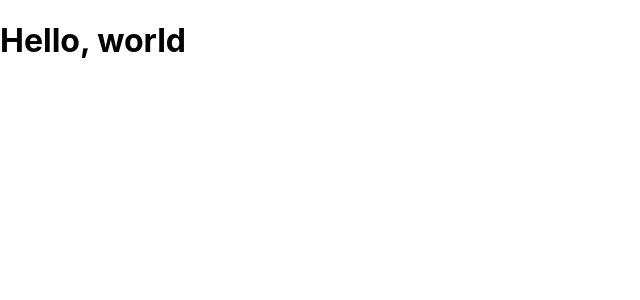
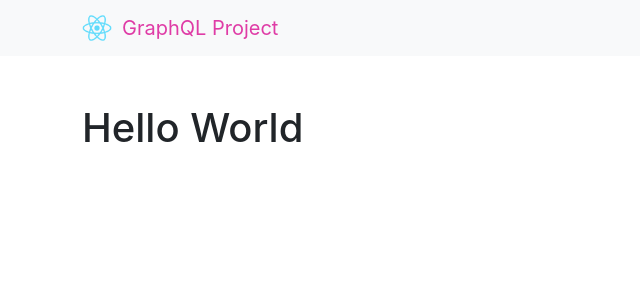
Before and after one commit to tiaan-jonker/GraphQL-Project-App, a React (Create React App) app in the folder client/: page / in a window 1280 px wide. Shown: the top 300 px of the page, without its empty margins (0-640 px from the left). Built offline with nearby package versions, Linux system fonts and the light colour scheme.

Commit message:
Header included and styled

```diff
--- a/client/public/index.html
+++ b/client/public/index.html
@@ -10,34 +10,23 @@
       content="Web site created using create-react-app"
     />
     <link rel="apple-touch-icon" href="%PUBLIC_URL%/logo192.png" />
-    <!--
-      manifest.json provides metadata used when your web app is installed on a
-      user's mobile device or desktop. See https://developers.google.com/web/fundamentals/web-app-manifest/
-    -->
     <link rel="manifest" href="%PUBLIC_URL%/manifest.json" />
-    <!--
-      Notice the use of %PUBLIC_URL% in the tags above.
-      It will be replaced with the URL of the `public` folder during the build.
-      Only files inside the `public` folder can be referenced from the HTML.
-
-      Unlike "/favicon.ico" or "favicon.ico", "%PUBLIC_URL%/favicon.ico" will
-      work correctly both with client-side routing and a non-root public URL.
-      Learn how to configure a non-root public URL by running `npm run build`.
-    -->
+    <!-- CSS only -->
+    <link
+      href="https://cdn.jsdelivr.net/npm/bootstrap@5.2.0-beta1/dist/css/bootstrap.min.css"
+      rel="stylesheet"
+      integrity="sha384-0evHe/X+R7YkIZDRvuzKMRqM+OrBnVFBL6DOitfPri4tjfHxaWutUpFmBp4vmVor"
+      crossorigin="anonymous"
+    />
+    <!-- JavaScript Bundle with Popper -->
+    <script
+      src="https://cdn.jsdelivr.net/npm/bootstrap@5.2.0-beta1/dist/js/bootstrap.bundle.min.js"
+      integrity="sha384-pprn3073KE6tl6bjs2QrFaJGz5/SUsLqktiwsUTF55Jfv3qYSDhgCecCxMW52nD2"
+      crossorigin="anonymous"
+    ></script>
     <title>GraphQL Project</title>
   </head>
   <body>
-    <noscript>You need to enable JavaScript to run this app.</noscript>
     <div id="root"></div>
-    <!--
-      This HTML file is a template.
-      If you open it directly in the browser, you will see an empty page.
-
-      You can add webfonts, meta tags, or analytics to this file.
-      The build step will place the bundled scripts into the <body> tag.
-
-      To begin the development, run `npm start` or `yarn start`.
-      To create a production bundle, use `npm run build` or `yarn build`.
-    -->
   </body>
 </html>
--- a/client/src/App.js
+++ /dev/null
@@ -1,9 +0,0 @@
-function App() {
-  return (
-    <div className='container'>
-      <h1>Hello, world</h1>
-    </div>
-  )
-}
-
-export default App
--- /dev/null
+++ b/client/src/App.jsx
@@ -0,0 +1,15 @@
+import { Header } from './components/Header'
+import { ApolloProvider, ApolloClinet, InMemoryCache } from '@apollo/client'
+
+
+
+export const App = () => {
+  return (
+    <div>
+      <Header />
+      <div className='container'>
+        <h1>Hello World</h1>
+      </div>
+    </div>
+  )
+}
--- /dev/null
+++ b/client/src/components/Header.jsx
@@ -0,0 +1,16 @@
+import logo from './assets/logo.png'
+
+export const Header = () => {
+  return (
+    <div className='navbar bg-light mb-5 p-2'>
+      <div className='container'>
+        <a className='navbar-brand' href=''>
+          <div className='d-flex'>
+            <img src={logo} alt='logo' className='mr-2' />
+            <div>GraphQL Project</div>
+          </div>
+        </a>
+      </div>
+    </div>
+  )
+}
```
Also changed, not shown: client/src/index.js (+8 -8 lines), client/src/components/assets/logo.png (renamed from client/public/logo192.png), 1 other file (tests, documents, lock files or other folders).
